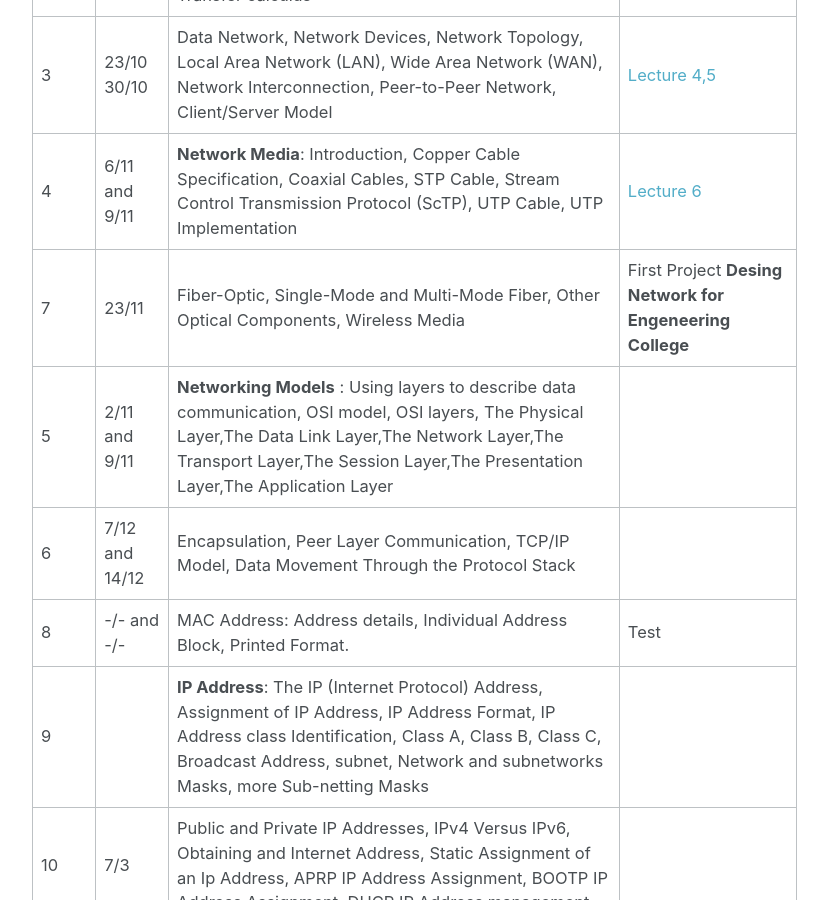
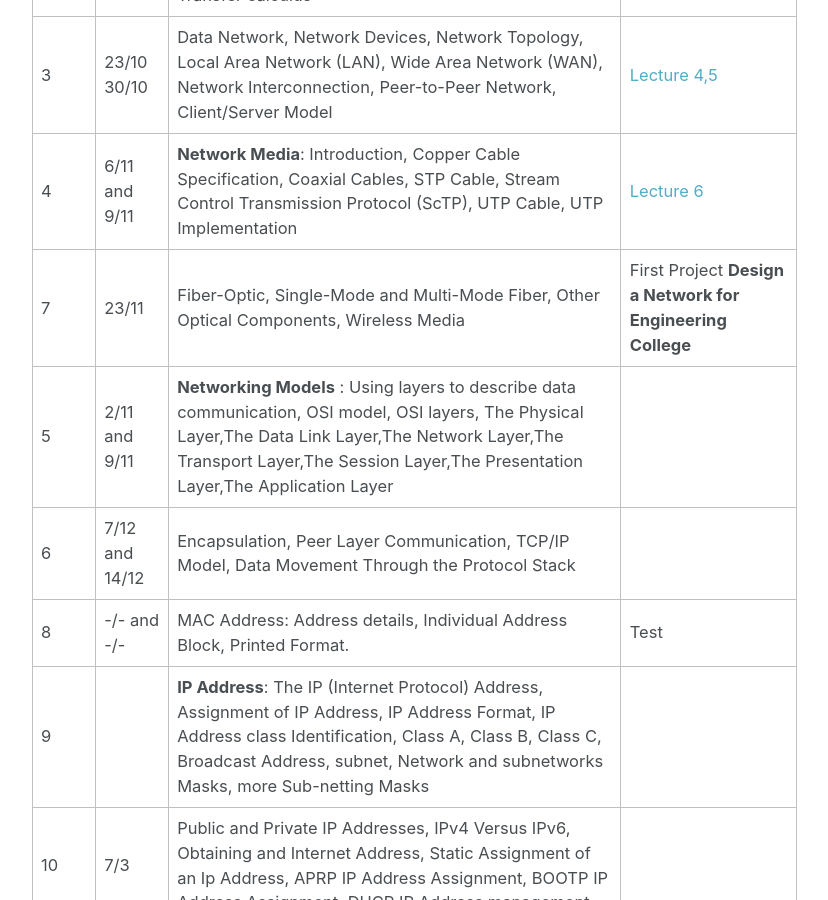
Before and after one commit to alaidi/alaidi.github.io, a Jekyll site: the page built from _posts/courses/2016-2017/2016-9-25-Computer-Network.markdown, in a window 1280 px wide and 900 px high, scrolled down 914 px. Shown: the whole window, without its empty margins (252-1080 px from the left). Built offline with Jekyll 4.4.1, drawn with Linux system fonts in a browser that asks for light colours.

Commit message:
update net

```diff
--- a/_posts/courses/2016-2017/2016-9-25-Computer-Network.markdown
+++ b/_posts/courses/2016-2017/2016-9-25-Computer-Network.markdown
@@ -24,7 +24,7 @@
 | 2    | 16/10           | **Networking Fundamentals**: Bandwidth, Digital Versus Analog Bandwidth, Bandwidth Measurement, Bandwidth Limitation, Bandwidth Troughput and Data Transfer calculus | [Lecture 1,2,3][ch1]                                                  |
 | 3    | 23/10 <br>30/10 | Data Network, Network Devices, Network Topology, Local Area Network (LAN), Wide Area Network (WAN), Network Interconnection, Peer-to-Peer Network, Client/Server Model |       [Lecture 4,5][ch2]                                            |
 | 4    | 6/11 and 9/11   | **Network Media**: Introduction, Copper Cable Specification, Coaxial Cables, STP Cable,  Stream Control Transmission Protocol (ScTP), UTP Cable, UTP Implementation                                                  |[Lecture 6][ch3]       |
-| 7    | 23/11           | Fiber-Optic, Single-Mode and Multi-Mode Fiber, Other Optical Components, Wireless Media                                   |  First Project **Desing Network for Engeneering College**                                                        |
+| 7    | 23/11           | Fiber-Optic, Single-Mode and Multi-Mode Fiber, Other Optical Components, Wireless Media                                   |  First Project **Design a Network for Engineering College**                                                        |
 | 5    | 2/11 and 9/11   | **Networking Models** : Using layers to describe data communication, OSI model, OSI layers, The Physical Layer,The Data Link Layer,The Network Layer,The Transport Layer,The Session Layer,The Presentation Layer,The Application Layer  |   |
 | 6    | 7/12 and 14/12  | Encapsulation, Peer Layer Communication, TCP/IP Model, Data Movement Through the Protocol Stack                           |                                                                                                                  |
 | 8    | -/- and -/-     | MAC Address: Address details, Individual Address Block, Printed Format.                                                   | Test                                                                                                             |
```
